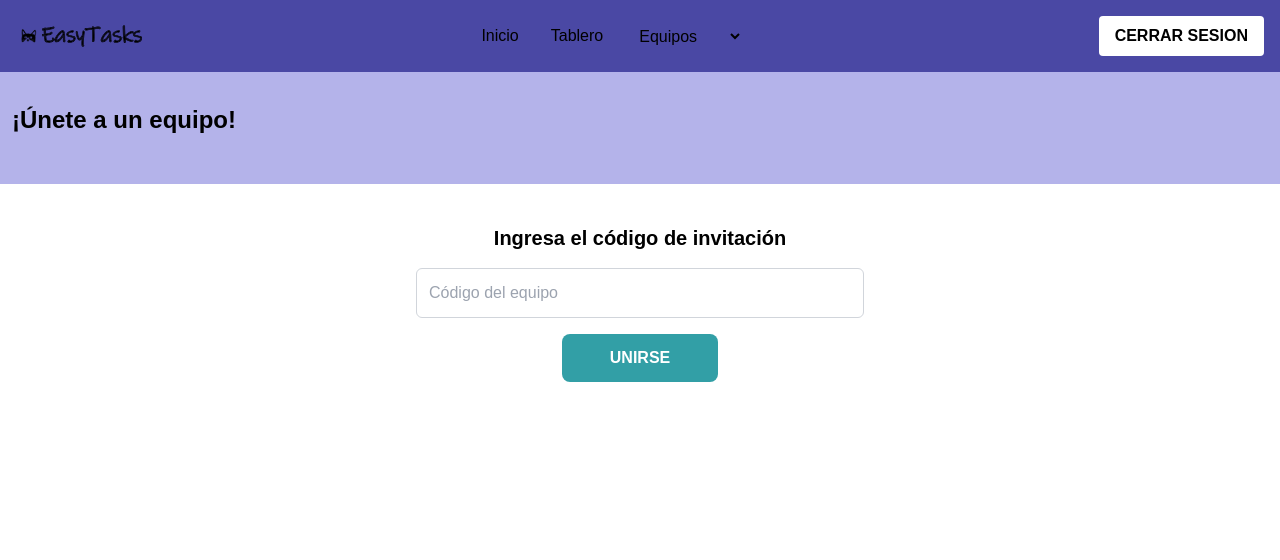
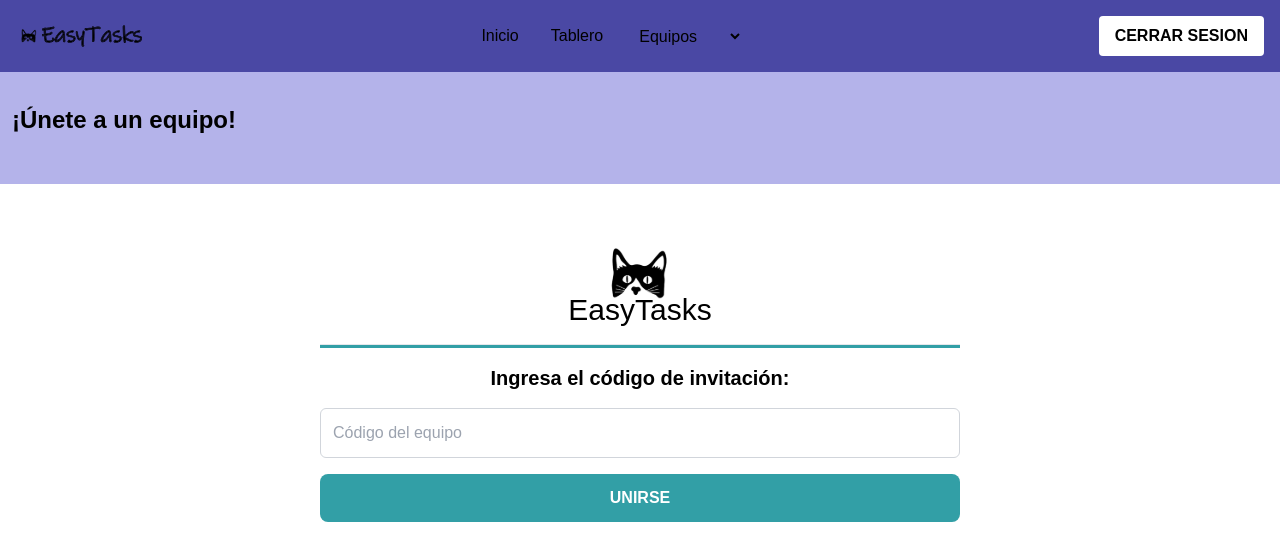
Before and after one commit to DamiiPeralta/PFG7-Front, a Next.js app in the folder easytasks/: page /join-team in a window 1280 px wide. Shown: the top 560 px of the page. Built offline with nearby package versions, Linux system fonts and the light colour scheme; no server answers; a web font is replaced by a local one.

Commit message:
ajustes de estilos y detalles finales

```diff
--- a/easytasks/src/app/home/page.tsx
+++ b/easytasks/src/app/home/page.tsx
@@ -16,7 +16,7 @@ const Home = () => {
     router.push(`/create-team/${id}`);
   };
   const handleJoinTeam = () => {
-    router.push(`/join-team/${id}`);
+    router.push(`/join-team`);
   };
 
   return (
--- a/easytasks/src/app/join-team/page.tsx
+++ b/easytasks/src/app/join-team/page.tsx
@@ -1,28 +1,61 @@
 "use client";
-
-import React from "react";
+import Logo from "@/components/logo";
+import { useAuth } from "@/contextLogin/AuthContext";
+import { postJoinTeam } from "@/helpers/teams/post";
+import Image from "next/image";
+import React, { useState } from "react";
 
 const UneteAUnEquipoPage = () => {
+  const [invitationCode, setInvitationCode] = useState("");
+  const { userIdFromToken } = useAuth();
+  const userId = userIdFromToken();
+
+  const handleInputChange = (e: React.ChangeEvent<HTMLInputElement>) => {
+    setInvitationCode(e.target.value);
+  };
+
+  const handleSubmit = async (e: React.FormEvent<HTMLFormElement>) => {
+    e.preventDefault();
+    try {
+      const info = { userid: userId, code: invitationCode };
+      const data = await postJoinTeam(info);
+      console.log("Respuesta del backend:", data);
+    } catch (error) {
+      console.error("Error al unirse al equipo:", error);
+    }
+  };
+
   return (
     <div className="">
-      <div className="bg-[#B4B3EA] py-12">
+      <div className="bg-[#B4B3EA] py-12 flex flex-row">
         <h2 className="text-2xl font-bold text-left text-black ml-3 mt-14">
           ¡Únete a un equipo!
         </h2>
       </div>
 
-      <div className="flex flex-col items-center justify-center flex-grow py-10">
-        <h3 className="text-xl font-semibold mb-4">
-          Ingresa el código de invitación
+      <div className="flex flex-col items-center justify-center flex-grow py-10 ">
+        <div className=" w-1/2 ">
+          <Logo />
+          <hr className=" bg-color1 w-50 mt-4 border-t-3 h-1 " />
+          <h3 className="text-xl font-semibold mb-4 mt-4 text-center ">
+            Ingresa el código de invitación:
           </h3>
+          <form onSubmit={handleSubmit} className="flex flex-col">
             <input
               type="text"
               placeholder="Código del equipo"
-          className="w-full max-w-md p-3 mb-4 border border-gray-300 rounded-md"
+              value={invitationCode}
+              onChange={handleInputChange}
+              className="w-full p-3 mb-4 border border-gray-300 rounded-md"
             />
-        <button className="bg-[#329FA6] hover:bg-[#267d84] text-white font-bold py-3 px-12 rounded-lg">
+            <button
+              type="submit"
+              className="bg-color1 hover:bg-color3 text-white font-bold py-3 px-12 rounded-lg"
+            >
               UNIRSE
             </button>
+          </form>
+        </div>
       </div>
     </div>
   );
--- a/easytasks/src/helpers/teams/post.ts
+++ b/easytasks/src/helpers/teams/post.ts
@@ -1,4 +1,4 @@
-import { TeamCrate } from "@/utils/types/interface-team";
+import { JoinTeam, TeamCrate } from "@/utils/types/interface-team";
 
 const API_URL = process.env.NEXT_PUBLIC_API_URL;
 
@@ -18,3 +18,19 @@ export const postCreateTeam = async (id: string, teamData: TeamCrate) => {
     throw new Error(error);
   }
 };
+export const postJoinTeam = async (info: JoinTeam) => {
+  try {
+    const body = JSON.stringify(info);
+    const response = await fetch(`${API_URL}/teams/join`, {
+      method: "POST",
+      headers: {
+        "Content-Type": "application/json",
+      },
+      body: body,
+    });
+    const data = await response.json();
+    return data;
+  } catch (error: any) {
+    throw new Error(error);
+  }
+};
--- a/easytasks/src/utils/types/interface-team.ts
+++ b/easytasks/src/utils/types/interface-team.ts
@@ -23,3 +23,7 @@ export interface ModalProps {
   onClose: () => void;
   inviteCode: string;
 }
+export interface JoinTeam {
+  userid: string | null;
+  code: string;
+}
```
Also changed, not shown: easytasks/src/app/create-team/[id]/page.tsx (+1 -10 lines). Lines whose indentation alone changed are shown as unchanged.
